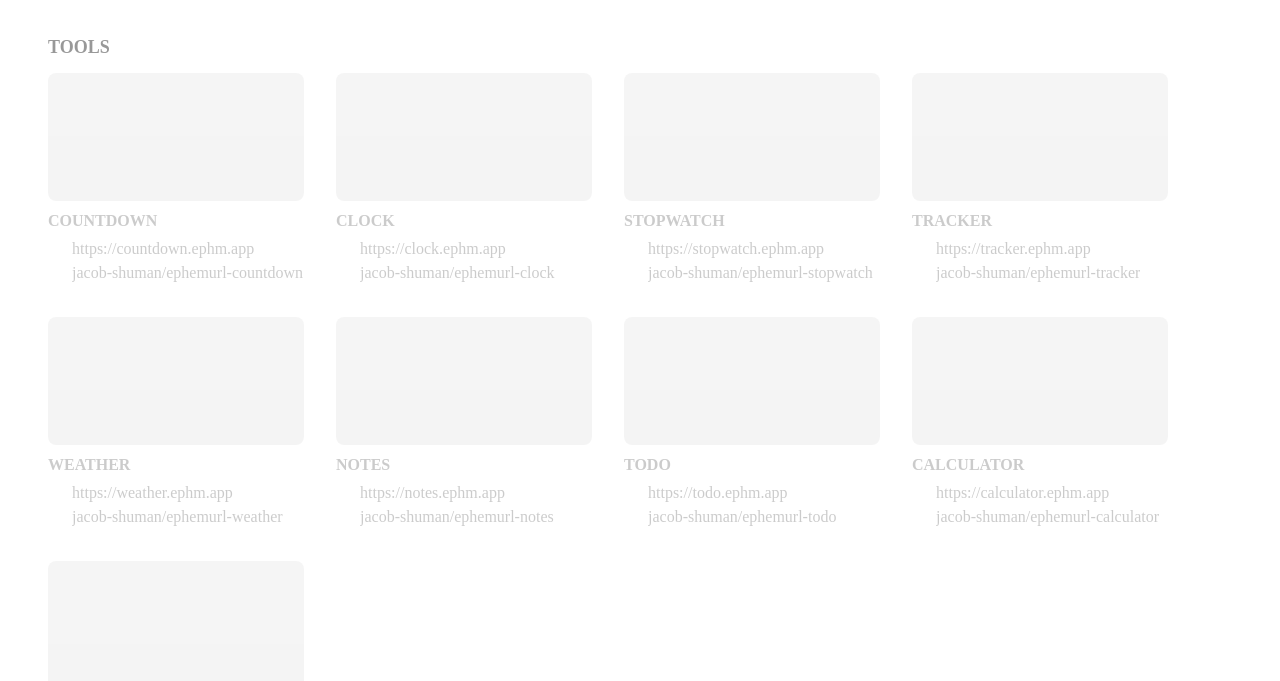
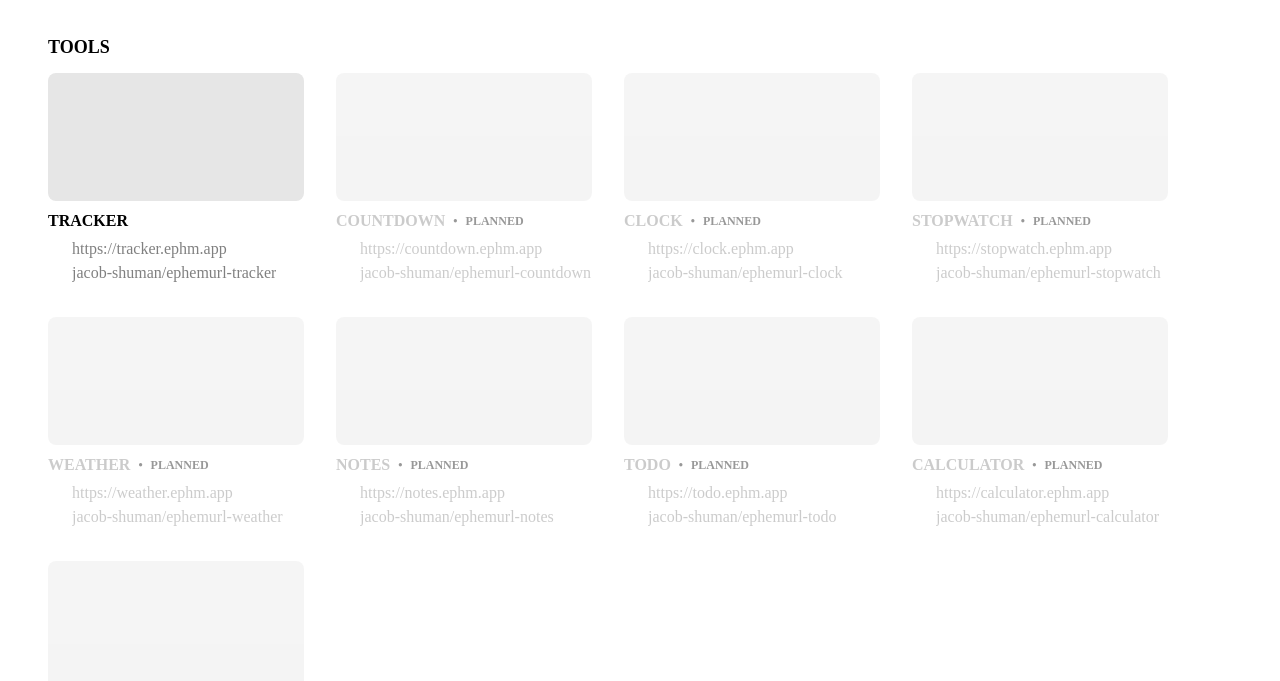
Before and after one commit to jacob-shuman/ephemurl, an Astro site: page / in a window 1280 px wide. Shown: the part 119-800 px from the top of the page. Built offline with nearby package versions, Linux system fonts and the light colour scheme; Astro itself is replaced by a stand-in of ours.

Commit message:
chore: replace indevelopment with status

```diff
--- a/src/components/card.svelte
+++ b/src/components/card.svelte
@@ -1,8 +1,9 @@
 <script lang="ts">
   import tw from "clsx";
+  import type { Project } from "../constants";
 
   export let name: string;
-  export let inDevelopment: boolean;
+  export let status: Project["status"];
   export let url: string | undefined = undefined;
   export let repo: string | undefined = undefined;
 </script>
@@ -10,22 +11,22 @@
 <div
   class={tw(
     "flex flex-col gap-y-2 w-full sm:max-w-[16rem]",
-    !inDevelopment && "opacity-40"
+    status === "planned" && "opacity-40"
   )}
 >
   <a
-    href={inDevelopment
+    href={status === "ready"
       ? url ?? (repo && `https://github.com/${repo}`) ?? undefined
       : undefined}
     class={tw(
       "group focus:outline-none",
-      inDevelopment ? "cursor-pointer" : "cursor-not-allowed"
+      status === "ready" ? "cursor-pointer" : "cursor-not-allowed"
     )}
   >
     <div
       class={tw(
         "text-grey bg-tinge dark:bg-bauhaus w-full sm:w-64 h-32 rounded-lg flex justify-center items-center",
-        inDevelopment &&
+        status === "ready" &&
           "group-hover:-translate-y-2 group-focus:-translate-y-2 scale transition-all duration-100 ease-out group-hover:bg-bauhaus group-hover:dark:bg-tinge group-focus:bg-bauhaus group-focus:dark:bg-tinge"
       )}
     >
@@ -34,17 +35,27 @@
   </a>
 
   <div class="flex flex-col gap-y-1 break-words">
-    <p class={tw("uppercase font-bold", !inDevelopment && "text-grey")}>
-      {name}
-    </p>
+    <div class="flex items-center gap-x-2">
+      <p class={tw("uppercase font-bold", status === "planned" && "text-grey")}>
+        {name}
+      </p>
+
+      {#if status !== "ready"}
+        <p class="text-xs font-bold">•</p>
+
+        <p class="text-xs font-bold">
+          {status.toUpperCase()}
+        </p>
+      {/if}
+    </div>
 
     <div class="flex flex-col">
       {#if url}
         <a
-          href={inDevelopment ? url : undefined}
+          href={status === "ready" ? url : undefined}
           class={tw(
             "flex gap-x-2 items-center group text-grey focus:outline-none",
-            inDevelopment
+            status === "ready"
               ? "transition-colors duration-100 hover:text-bauhaus hover:dark:text-tinge focus:text-bauhaus focus:dark:text-tinge"
               : "cursor-not-allowed"
           )}
@@ -56,10 +67,10 @@
 
       {#if repo}
         <a
-          href={inDevelopment ? `https://github.com/${repo}` : undefined}
+          href={status === "ready" ? `https://github.com/${repo}` : undefined}
           class={tw(
             "flex gap-x-2 items-center group text-grey focus:outline-none",
-            inDevelopment
+            status === "ready"
               ? "transition-colors duration-100 hover:text-bauhaus hover:dark:text-tinge focus:text-bauhaus focus:dark:text-tinge"
               : "cursor-not-allowed"
           )}
--- a/src/constants.ts
+++ b/src/constants.ts
@@ -1,7 +1,7 @@
 export interface Project {
   name: string;
   icon: string;
-  inDevelopment: boolean;
+  status: "ready" | "planned";
   url?: string;
   repo?: string;
 }
@@ -12,63 +12,63 @@ export const tools: Project[] = [
     icon: "tabler:time-duration-30",
     url: "https://countdown.ephm.app",
     repo: "jacob-shuman/ephemurl-countdown",
-    inDevelopment: false,
+    status: "planned",
   },
   {
     name: "clock",
     icon: "tabler:clock-hour-7",
     url: "https://clock.ephm.app",
     repo: "jacob-shuman/ephemurl-clock",
-    inDevelopment: false,
+    status: "planned",
   },
   {
     name: "stopwatch",
     icon: "tabler:alarm",
     url: "https://stopwatch.ephm.app",
     repo: "jacob-shuman/ephemurl-stopwatch",
-    inDevelopment: false,
+    status: "planned",
   },
   {
     name: "tracker",
     icon: "tabler:clipboard-list",
     url: "https://tracker.ephm.app",
     repo: "jacob-shuman/ephemurl-tracker",
-    inDevelopment: false,
+    status: "ready",
   },
   {
     name: "weather",
     icon: "tabler:cloud",
     url: "https://weather.ephm.app",
     repo: "jacob-shuman/ephemurl-weather",
-    inDevelopment: false,
+    status: "planned",
   },
   {
     name: "notes",
     icon: "tabler:pencil",
     url: "https://notes.ephm.app",
     repo: "jacob-shuman/ephemurl-notes",
-    inDevelopment: false,
+    status: "planned",
   },
   {
     name: "todo",
     icon: "tabler:list",
     url: "https://todo.ephm.app",
     repo: "jacob-shuman/ephemurl-todo",
-    inDevelopment: false,
+    status: "planned",
   },
   {
     name: "calculator",
     icon: "tabler:calculator",
     url: "https://calculator.ephm.app",
     repo: "jacob-shuman/ephemurl-calculator",
-    inDevelopment: false,
+    status: "planned",
   },
   {
     name: "spreadsheet",
     icon: "tabler:file-spreadsheet",
     url: "https://spreadsheet.ephm.app",
     repo: "jacob-shuman/ephemurl-spreadsheet",
-    inDevelopment: false,
+    status: "planned",
   },
 ];
 
@@ -78,77 +78,77 @@ export const games: Project[] = [
     icon: "tabler:grid-3x3",
     url: "https://tictactoe.ephm.app",
     repo: "jacob-shuman/ephemurl-tictactoe",
-    inDevelopment: false,
+    status: "planned",
   },
   {
     name: "connect_4",
     icon: "tabler:circle",
     url: "https://connect4.ephm.app",
     repo: "jacob-shuman/ephemurl-connect4",
-    inDevelopment: false,
+    status: "planned",
   },
   {
     name: "battleship",
     icon: "tabler:ship",
     url: "https://battleship.ephm.app",
     repo: "jacob-shuman/ephemurl-battleship",
-    inDevelopment: false,
+    status: "planned",
   },
   {
     name: "forehead_game",
     icon: "tabler:mood-smile",
     url: "https://foreheadgame.ephm.app",
     repo: "jacob-shuman/ephemurl-foreheadgame",
-    inDevelopment: false,
+    status: "planned",
   },
   {
     name: "mastermind",
     icon: "tabler:password",
     url: "https://mastermind.ephm.app",
     repo: "jacob-shuman/ephemurl-mastermind",
-    inDevelopment: false,
+    status: "planned",
   },
   {
     name: "wordle",
     icon: "tabler:book-2",
     url: "https://wordle.ephm.app",
     repo: "jacob-shuman/ephemurl-wordle",
-    inDevelopment: false,
+    status: "planned",
   },
   {
     name: "chess",
     icon: "tabler:chess-knight",
     url: "https://chess.ephm.app",
     repo: "jacob-shuman/ephemurl-chess",
-    inDevelopment: false,
+    status: "planned",
   },
   {
     name: "checkers",
     icon: "tabler:coins",
     url: "https://checkers.ephm.app",
     repo: "jacob-shuman/ephemurl-checkers",
-    inDevelopment: false,
+    status: "planned",
   },
   {
     name: "memory",
     icon: "tabler:layout-grid",
     url: "https://memory.ephm.app",
     repo: "jacob-shuman/ephemurl-memory",
-    inDevelopment: false,
+    status: "planned",
   },
   {
     name: "minesweeper",
     icon: "tabler:bomb",
     url: "https://minesweeper.ephm.app",
     repo: "jacob-shuman/ephemurl-minesweeper",
-    inDevelopment: false,
+    status: "planned",
   },
   {
     name: "sudoku",
     icon: "tabler:grid-4x4",
     url: "https://minesweeper.ephm.app",
     repo: "jacob-shuman/ephemurl-minesweeper",
-    inDevelopment: false,
+    status: "planned",
   },
 ];
 
@@ -157,6 +157,6 @@ export const modules: Project[] = [
     name: "db",
     icon: "tabler:database",
     repo: "jacob-shuman/ephemurl-db",
-    inDevelopment: true,
+    status: "planned",
   },
 ];
--- a/src/pages/index.astro
+++ b/src/pages/index.astro
@@ -120,7 +120,7 @@ let theme = Astro.url.searchParams.get("theme") ?? "system";
       <h3
         class={tw(
           "font-bold text-lg",
-          tools.filter(({ inDevelopment }) => inDevelopment).length < 1 &&
+          tools.filter(({ status }) => status === "ready").length < 1 &&
             "opacity-40"
         )}
       >
@@ -131,7 +131,8 @@ let theme = Astro.url.searchParams.get("theme") ?? "system";
         {
           tools
             .sort(
-              (t1, t2) => Number(t2.inDevelopment) - Number(t1.inDevelopment)
+              (t1, t2) =>
+                Number(t2.status === "ready") - Number(t1.status === "ready")
             )
             .map(({ icon, ...t }) => (
               <Card {...t} client:idle>
@@ -140,7 +141,7 @@ let theme = Astro.url.searchParams.get("theme") ?? "system";
                   name={icon}
                   class={tw(
                     "w-12 h-12",
-                    t.inDevelopment &&
+                    t.status === "ready" &&
                       "group-hover:text-tinge group-hover:dark:text-bauhaus"
                   )}
                 />
@@ -166,7 +167,7 @@ let theme = Astro.url.searchParams.get("theme") ?? "system";
       <h3
         class={tw(
           "font-bold text-lg",
-          games.filter(({ inDevelopment }) => inDevelopment).length < 1 &&
+          games.filter(({ status }) => status === "ready").length < 1 &&
             "opacity-40"
         )}
       >
@@ -177,7 +178,8 @@ let theme = Astro.url.searchParams.get("theme") ?? "system";
         {
           games
             .sort(
-              (g1, g2) => Number(g2.inDevelopment) - Number(g1.inDevelopment)
+              (g1, g2) =>
+                Number(g2.status === "ready") - Number(g1.status === "ready")
             )
             .map(({ icon, ...g }) => (
               <Card {...g} client:idle>
@@ -186,7 +188,7 @@ let theme = Astro.url.searchParams.get("theme") ?? "system";
                   name={icon}
                   class={tw(
                     "w-12 h-12",
-                    g.inDevelopment &&
+                    g.status === "ready" &&
                       "group-hover:text-tinge group-hover:dark:text-bauhaus"
                   )}
                 />
@@ -212,7 +214,7 @@ let theme = Astro.url.searchParams.get("theme") ?? "system";
       <h3
         class={tw(
           "font-bold text-lg",
-          modules.filter(({ inDevelopment }) => inDevelopment).length < 1 &&
+          modules.filter(({ status }) => status === "ready").length < 1 &&
             "opacity-40"
         )}
       >
@@ -223,7 +225,8 @@ let theme = Astro.url.searchParams.get("theme") ?? "system";
         {
           modules
             .sort(
-              (m1, m2) => Number(m2.inDevelopment) - Number(m1.inDevelopment)
+              (m1, m2) =>
+                Number(m2.status === "ready") - Number(m1.status === "ready")
             )
             .map(({ icon, ...m }) => (
               <Card {...m} client:load>
@@ -232,7 +235,7 @@ let theme = Astro.url.searchParams.get("theme") ?? "system";
                   name={icon}
                   class={tw(
                     "w-12 h-12",
-                    m.inDevelopment &&
+                    m.status === "ready" &&
                       "group-hover:text-tinge group-hover:dark:text-bauhaus"
                   )}
                 />
```
